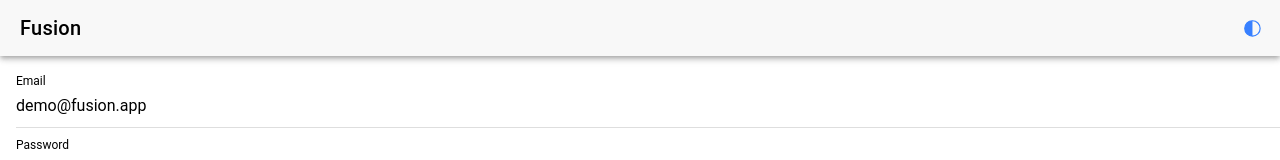
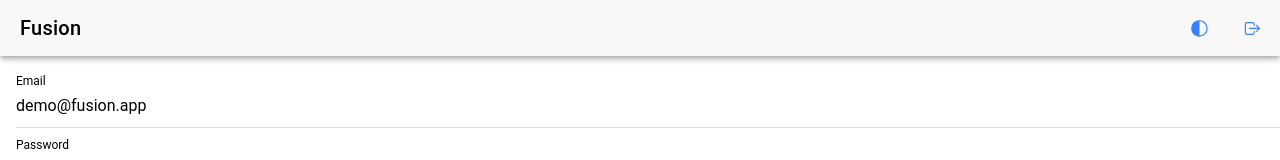
Before and after one commit to Yevhen2mc2/fusion-client, a React (Vite) app: page /login in a window 1280 px wide. Shown: the top 160 px of the page. Built offline with nearby package versions, Linux system fonts and the light colour scheme.

Commit message:
add logout button to app header

```diff
--- a/src/components/layout/app-header.tsx
+++ b/src/components/layout/app-header.tsx
@@ -5,7 +5,12 @@
   IonTitle,
   IonToolbar,
 } from '@ionic/react';
-import { contrastOutline, moonOutline, sunnyOutline } from 'ionicons/icons';
+import {
+  contrastOutline,
+  logOutOutline,
+  moonOutline,
+  sunnyOutline,
+} from 'ionicons/icons';
 import { type Theme, useAppStore } from '../../stores/app-store.ts';
 
 const iconMap: Record<Theme, string> = {
@@ -15,7 +20,7 @@
 };
 
 export function AppHeader() {
-  const { theme, cycleTheme } = useAppStore();
+  const { theme, cycleTheme, logout } = useAppStore();
 
   return (
     <IonHeader translucent>
@@ -24,6 +29,9 @@
         <IonButton slot="end" fill="clear" onClick={cycleTheme}>
           <IonIcon icon={iconMap[theme]} />
         </IonButton>
+        <IonButton slot="end" fill="clear" onClick={logout}>
+          <IonIcon icon={logOutOutline} />
+        </IonButton>
       </IonToolbar>
     </IonHeader>
   );
```
